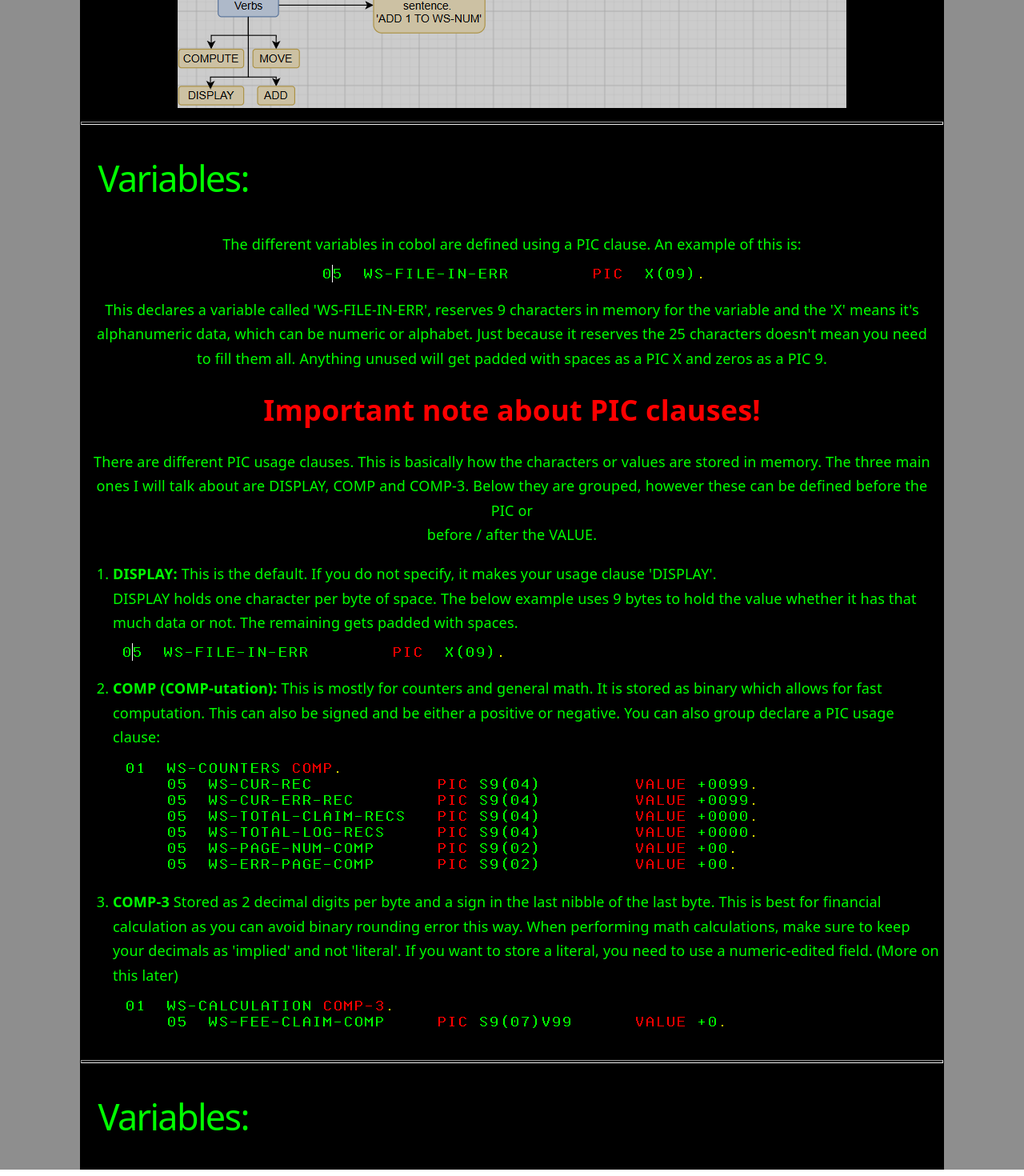
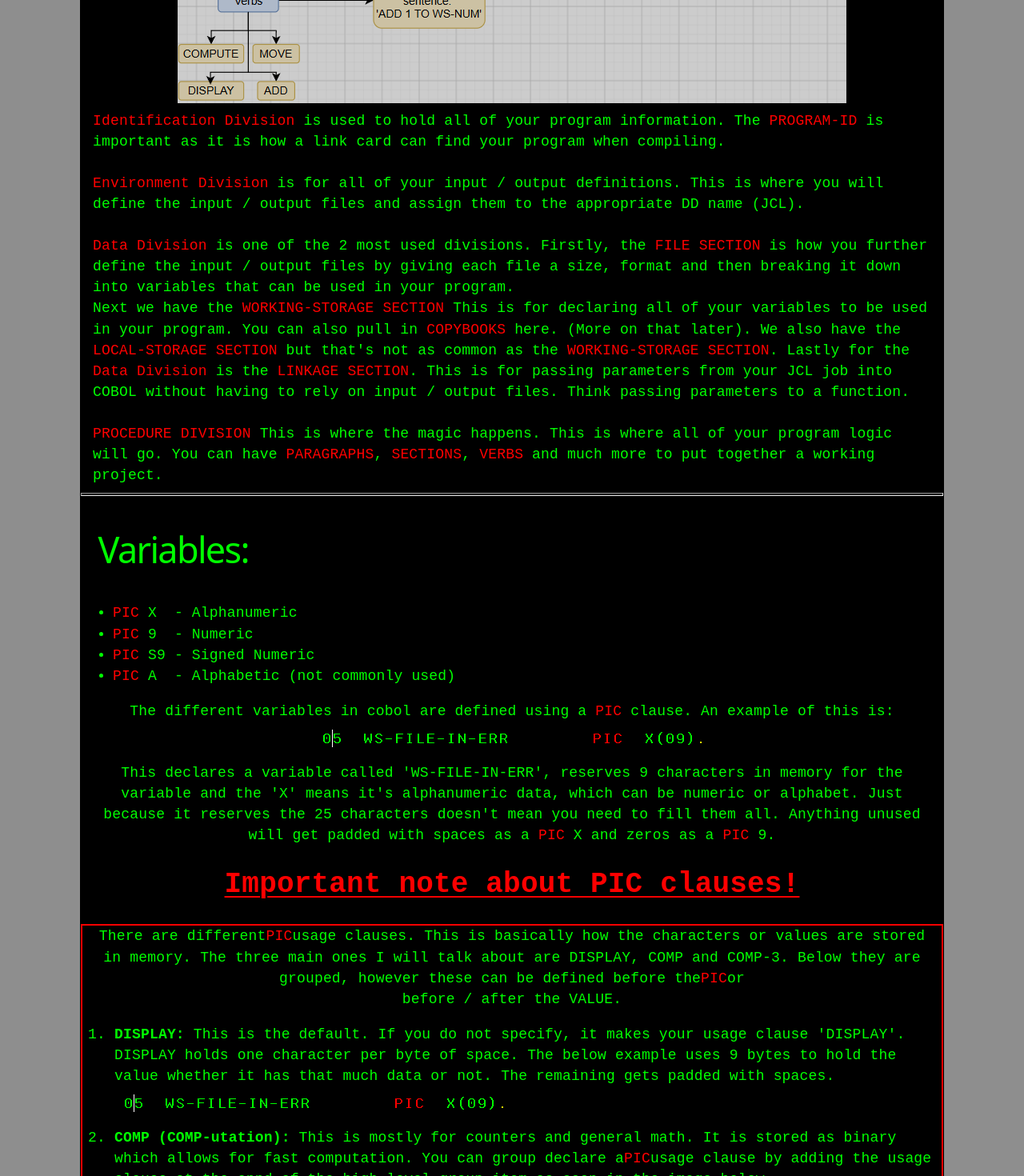
Before and after one commit to Sl0th-Silence/MainframeAssistanceSite, a React (Vite) app: page /cobol in a window 1280 px wide. Shown: the part 1300-2770 px from the top of the page at 80% size. Built offline with nearby package versions, Linux system fonts and the light colour scheme.

Commit message:
Added more ot COBOL

```diff
--- a/package.json
+++ b/package.json
@@ -14,12 +14,14 @@
     "prettier-eslint": "^17.1.2",
     "react": "^19.2.6",
     "react-dom": "^19.2.6",
-    "react-router-dom": "^7.18.1"
+    "react-router-dom": "^7.18.1",
+    "react-syntax-highlighter": "^16.1.1"
   },
   "devDependencies": {
     "@eslint/js": "^10.0.1",
     "@types/react": "^19.2.14",
     "@types/react-dom": "^19.2.3",
+    "@types/react-syntax-highlighter": "^15.5.13",
     "@vitejs/plugin-react": "^6.0.1",
     "eslint": "^10.9.1",
     "eslint-plugin-react-hooks": "^7.1.1",
--- a/src/Components/Cobol.jsx
+++ b/src/Components/Cobol.jsx
@@ -26,7 +26,10 @@ export default function Cobol({ header }) {
       <p>
         There are multiple chunks that make up a COBOL program. These are broken
         down into the following: <br />
-        Divisions, Sections, Paragraphs, Sentences and Verbs (Statements).{" "}
+        <span id="keyword">DIVISIONS</span>, <span id="keyword">SECTIONS</span>,{" "}
+        <span id="keyword">PARAGRAPHS</span>,{" "}
+        <span id="keyword">SENTENCES</span>, and{" "}
+        <span id="keyword">VERBS (STATEMENTS)</span>
         <br />
         <img
           className="cob-structure"
@@ -34,12 +37,58 @@ export default function Cobol({ header }) {
           title="It can be scary at first but we are scarier!"
         />
       </p>
+      <p style={{ textAlign: "left" }}>
+        {/* Identification division */}
+        <span id="keyword">Identification Division</span> is used to hold all of
+        your program information. The <span id="keyword">PROGRAM-ID</span> is
+        important as it is how a link card can find your program when compiling.{" "}
+        <br /> <br />
+        {/* Environment division */}
+        <span id="keyword">Environment Division</span> is for all of your input
+        / output definitions. This is where you will define the input / output
+        files and assign them to the appropriate DD name (JCL). <br /> <br />
+        {/* Data division */}
+        <span id="keyword">Data Division</span> is one of the 2 most used
+        divisions. Firstly, the <span id="keyword">FILE SECTION</span> is how
+        you further define the input / output files by giving each file a size,
+        format and then breaking it down into variables that can be used in your
+        program. <br />
+        Next we have the <span id="keyword">WORKING-STORAGE SECTION</span> This
+        is for declaring all of your variables to be used in your program. You
+        can also pull in <span id="keyword">COPYBOOKS</span> here. (More on that
+        later). We also have the <span id="keyword">LOCAL-STORAGE SECTION</span>{" "}
+        but that's not as common as the{" "}
+        <span id="keyword">WORKING-STORAGE SECTION</span>. Lastly for the{" "}
+        <span id="keyword">Data Division</span> is the
+        <span id="keyword"> LINKAGE SECTION</span>. This is for passing
+        parameters from your JCL job into COBOL without having to rely on input
+        / output files. Think passing parameters to a function. <br /> <br />
+        <span id="keyword">PROCEDURE DIVISION</span> This is where the magic
+        happens. This is where all of your program logic will go. You can have{" "}
+        <span id="keyword">PARAGRAPHS</span>, <span id="keyword">SECTIONS</span>
+        ,<span id="keyword"> VERBS</span> and much more to put together a
+        working project.
+      </p>
       <hr />
       {/* VARIABLES */}
       <h1 style={{ textAlign: "left", padding: "2%" }}>Variables:</h1>
+      <ul style={{ textAlign: "left" }}>
+        <li>
+          <span id="keyword">PIC</span> X &nbsp;- Alphanumeric
+        </li>
+        <li>
+          <span id="keyword">PIC</span> 9 &nbsp;- Numeric
+        </li>
+        <li>
+          <span id="keyword">PIC</span> S9 - Signed Numeric
+        </li>
+        <li>
+          <span id="keyword">PIC</span> A &nbsp;- Alphabetic (not commonly used)
+        </li>
+      </ul>
       <p>
-        The different variables in cobol are defined using a PIC clause. An
-        example of this is:
+        The different variables in cobol are defined using a{" "}
+        <span id="keyword">PIC</span> clause. An example of this is:
         <img
           className="img-container"
           src="public\COBOL-images\basic-pic-x.png"
@@ -50,25 +99,27 @@ export default function Cobol({ header }) {
         in memory for the variable and the 'X' means it's alphanumeric data,
         which can be numeric or alphabet. Just because it reserves the 25
         characters doesn't mean you need to fill them all. Anything unused will
-        get padded with spaces as a PIC X and zeros as a PIC 9. <br />
+        get padded with spaces as a <span id="keyword">PIC</span> X and zeros as
+        a <span id="keyword">PIC</span> 9. <br />
       </p>
 
       <h3 className="warning-header">Important note about PIC clauses!</h3>
-
+      <div className="list-info">
         <p>
-        There are different PIC usage clauses. This is basically how the
-        characters or values are stored in memory. The three main ones I will
-        talk about are DISPLAY, COMP and COMP-3. Below they are grouped, however
-        these can be defined before the PIC or <br /> before / after the VALUE.
+          There are different<span id="keyword">PIC</span>usage clauses. This is
+          basically how the characters or values are stored in memory. The three
+          main ones I will talk about are DISPLAY, COMP and COMP-3. Below they
+          are grouped, however these can be defined before the
+          <span id="keyword">PIC</span>or <br /> before / after the VALUE.
         </p>
-      <ol className="list-info">
+        <ol>
           <li>
-          <strong>DISPLAY:</strong> This is the default. If you do not specify,
-          it makes your usage clause 'DISPLAY'.
+            <strong>DISPLAY:</strong> This is the default. If you do not
+            specify, it makes your usage clause 'DISPLAY'.
             <br />
-          DISPLAY holds one character per byte of space. The below example uses
-          9 bytes to hold the value whether it has that much data or not. The
-          remaining gets padded with spaces. <br />
+            DISPLAY holds one character per byte of space. The below example
+            uses 9 bytes to hold the value whether it has that much data or not.
+            The remaining gets padded with spaces. <br />
             <img
               className="img-container"
               src="public\COBOL-images\basic-pic-x.png"
@@ -77,10 +128,14 @@ export default function Cobol({ header }) {
           </li>
 
           <li>
-          <strong>COMP (COMP-utation):</strong> This is mostly for counters and
-          general math. It is stored as binary which allows for fast
-          computation. This can also be signed and be either a positive or
-          negative. You can also group declare a PIC usage clause: <br />
+            <strong>COMP (COMP-utation):</strong> This is mostly for counters
+            and general math. It is stored as binary which allows for fast
+            computation. You can group declare a<span id="keyword">PIC</span>
+            usage clause by adding the usage clause at the ennd of the
+            high-level group item as seen in the image below. <br />
+            This can also be signed and be either a positive or negative. You
+            may also note the 'S' in front of the '9'. This is what actually
+            signs the value and makes it a signed numeric value. <br />
             <img
               className="img-container"
               src="public\COBOL-images\PIC-whole-group.png"
@@ -89,12 +144,12 @@ export default function Cobol({ header }) {
           </li>
 
           <li>
-          <strong>COMP-3</strong> Stored as 2 decimal digits per byte and a sign
-          in the last nibble of the last byte. This is best for financial
-          calculation as you can avoid binary rounding error this way. When
+            <strong>COMP-3</strong> Stored as 2 decimal digits per byte and a
+            sign in the last nibble of the last byte. This is best for financial
+            calculation as you can avoid binary rounding errors this way. When
             performing math calculations, make sure to keep your decimals as
-          'implied' and not 'literal'. If you want to store a literal, you need
-          to use a numeric-edited field. (More on this later)
+            'implied' and not 'literal'. If you want to store a literal, you
+            need to use a numeric-edited field. (More on this later)
             <br />
             <img
               className="img-container"
@@ -103,6 +158,7 @@ export default function Cobol({ header }) {
             />
           </li>
         </ol>
+      </div>
       <hr />
       <h1 style={{ textAlign: "left", padding: "2%" }}>Variables:</h1>
     </div>
--- a/src/Components/MainPage.jsx
+++ b/src/Components/MainPage.jsx
@@ -55,6 +55,11 @@ export default function MainPage({ header }) {
           <option value="/terms">Termonology</option>
         </select>
       </div>
+      <div style={{ fontSize: "10px" }}>
+        Font made from{" "}
+        <a href="http://www.onlinewebfonts.com/fonts">Web Fonts</a> is licensed
+        by CC BY 4.0
+      </div>
     </div>
   );
 }
--- a/src/index.css
+++ b/src/index.css
@@ -14,6 +14,8 @@
   --sans: system-ui, "Segoe UI", Roboto, sans-serif;
   --heading: system-ui, "Segoe UI", Roboto, sans-serif;
   --mono: ui-monospace, Consolas, monospace;
+
+  @import url(https://db.onlinewebfonts.com/c/6d2ac8672f2eb25e2d0f0b52465f00f8?family=IBM+3270);
 
   font: 18px/145% var(--sans);
   letter-spacing: 0.18px;
@@ -57,6 +59,7 @@ hr {
 }
 
 body {
+  font-family: "IBM 3270", monospace;
   margin: 0;
 }
 
@@ -158,7 +161,6 @@ p {
 
 .info p {
   font-size: large;
-  line-height: 1.7rem;
   text-align: center;
   padding: 0px 15px 0px 15px;
 }
@@ -174,8 +176,8 @@ h3 {
   color: var(--text);
   background-color: black;
   font-size: large;
-  line-height: 1.7rem;
   text-align: left;
+  border: 2px solid red;
 }
 
 .mainPage h2 {
@@ -220,8 +222,10 @@ h3 {
   color: red;
   font-size: 200%;
   text-shadow: 2px 2px 2px black;
+  text-decoration: underline 2px;
+  text-underline-offset: 5px;
 }
 
-.period-color {
+#keyword {
   color: red;
 }
```
Also changed, not shown: 1 other file (tests, documents, lock files or other folders). Lines whose indentation alone changed are shown as unchanged.
